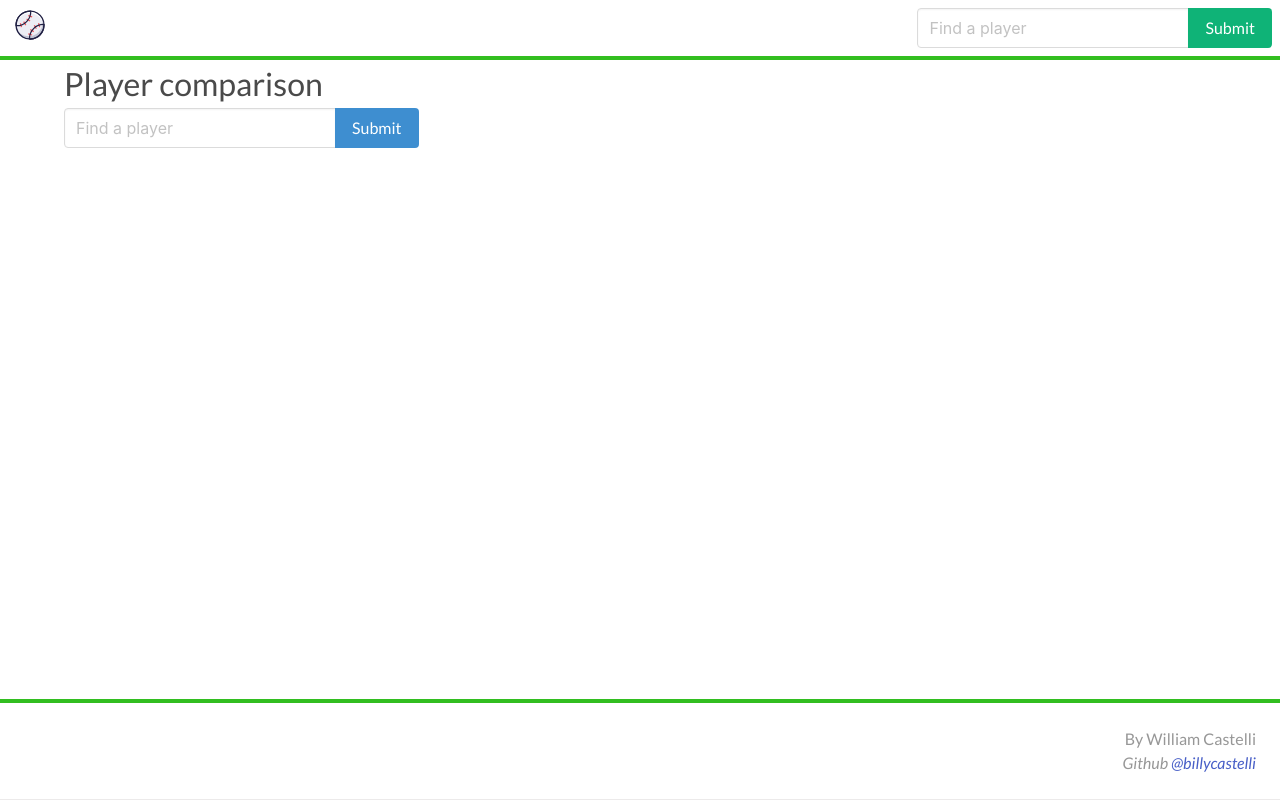
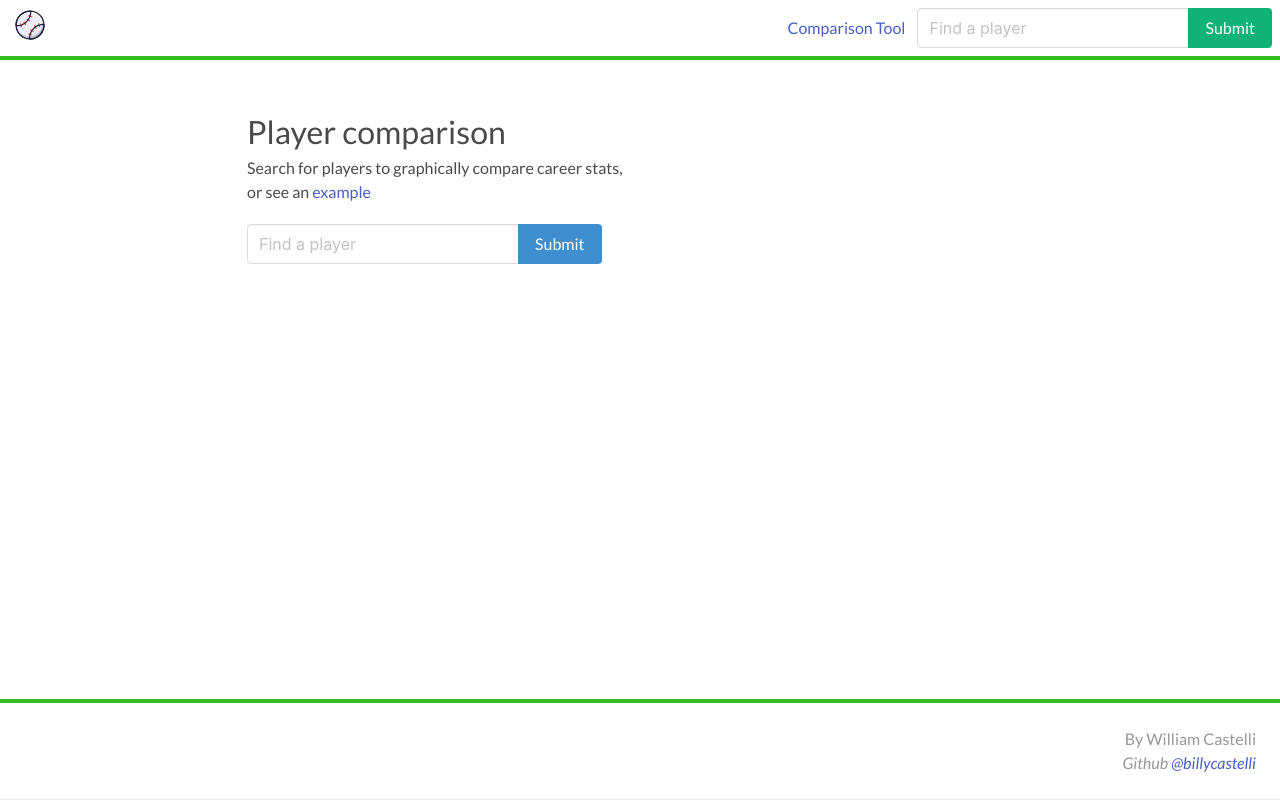
Before and after one commit to billycastelli/MLB-Stats-NextJS, a Next.js app: page /compare in a window 1280 px wide. Built offline with nearby package versions, Linux system fonts and the light colour scheme.

Commit message:
Overhaul the components, styling for the comparison page

```diff
--- a/components/BattingChart/BattingChart.jsx
+++ b/components/BattingChart/BattingChart.jsx
@@ -85,15 +85,6 @@ const BattingChart = (props) => {
                         symbolSize: 12,
                         symbolShape: "circle",
                         symbolBorderColor: "rgba(0, 0, 0, .5)",
-                        effects: [
-                          {
-                            on: "hover",
-                            style: {
-                              itemBackground: "rgba(0, 0, 0, .03)",
-                              itemOpacity: 1,
-                            },
-                          },
-                        ],
                       },
                     ]}
                     tooltip={(input) => {
--- a/components/Header/Header.jsx
+++ b/components/Header/Header.jsx
@@ -13,7 +13,13 @@ const Header = () => {
         </Link>
         {/* QuickStats */}
       </span>
+
       <div className={styles.search}>
+        <div className={styles.headerLink}>
+          <Link href="/compare">
+            <a>Comparison Tool</a>
+          </Link>
+        </div>
         <SearchInput />
       </div>
     </div>
--- a/components/Header/Header.module.css
+++ b/components/Header/Header.module.css
@@ -3,7 +3,6 @@
   justify-content: space-between;
   background-color: rgb(255, 255, 255);
   border-bottom: 4px solid #32be20;
-  /* height: 48px; */
 }
 
 .header_image {
@@ -27,8 +26,14 @@
   font-weight: 500;
 }
 
+.headerLink {
+  align-self: center;
+  font-size: 16px;
+  font-weight: 500;
+  margin-right: 12px;
+}
+
 .search {
   display: flex;
   margin: 8px;
-  /* align-items: flex-end; */
 }
--- /dev/null
+++ b/components/SearchInput/CompareInput.jsx
@@ -0,0 +1,37 @@
+import { useState } from "react";
+import styles from "./CompareInput.module.scss";
+
+const CompareInput = (props) => {
+  const [searchInput, setSearchInput] = useState("");
+
+  const handleSearchInput = (e) => {
+    setSearchInput(e.target.value);
+  };
+
+  const handleSearchSubmit = (e) => {
+    e.preventDefault();
+    props.setQuery(searchInput);
+  };
+  return (
+    <div className={`field has-addons ${styles["compare-input-div"]}`}>
+      <div className="control">
+        <form onSubmit={handleSearchSubmit}>
+          <input
+            className={`input`}
+            type="text"
+            placeholder="Find a player"
+            onChange={handleSearchInput}
+          />
+        </form>
+      </div>
+
+      <div className="control">
+        <a className={`button is-info`} onClick={handleSearchSubmit}>
+          Submit
+        </a>
+      </div>
+    </div>
+  );
+};
+
+export default CompareInput;
--- /dev/null
+++ b/components/SearchInput/CompareInput.module.scss
@@ -0,0 +1,3 @@
+.compare-input-div {
+  margin-top: 12px;
+}
--- /dev/null
+++ b/components/SearchResults/CompareResults.jsx
@@ -0,0 +1,57 @@
+import Router, { useRouter } from "next/router";
+import styles from "./CompareResults.module.scss";
+import { searchFetcher } from "../utils/fetchers";
+import useSWR from "swr";
+
+const CompareResults = (props) => {
+  const router = useRouter();
+  const result_size = 15;
+  let starting_index = 0;
+  const { data, error } = useSWR(
+    props.query && result_size && starting_index >= 0
+      ? ["/players", props.query, result_size, starting_index]
+      : null,
+    searchFetcher
+  );
+
+  const addPlayer = (playerid) => {
+    if (router.query.players) {
+      const playersString = router.query.players;
+      const playersArr = playersString.split("+");
+      if (playersArr.includes(playerid)) {
+        return;
+      }
+    }
+    Router.push({
+      pathname: router.pathname,
+      query: {
+        players: `${
+          router.query.players ? router.query.players : ""
+        }${playerid}+`,
+      },
+    });
+  };
+
+  return (
+    <>
+      <p>Results for {props.query}</p>
+      {data && (
+        <div>
+          {data.hits.map((hit, index) => (
+            <p>
+              <a
+                className={styles.playerResult}
+                key={index}
+                onClick={() => addPlayer(hit._source.player.playerid)}
+              >
+                {hit._source.player.name} +
+              </a>
+            </p>
+          ))}
+        </div>
+      )}
+    </>
+  );
+};
+
+export default CompareResults;
--- /dev/null
+++ b/components/SearchResults/CompareResults.module.scss
@@ -0,0 +1,6 @@
+.playerResult {
+  display: inline-block;
+  text-indent: 12px;
+  color: #5196f1;
+  cursor: pointer;
+}
--- a/components/utils/fetchers.jsx
+++ b/components/utils/fetchers.jsx
@@ -12,4 +12,28 @@ const pidFetcher = async (path) => {
   }
 };
 
-module.exports = { pidFetcher };
+const searchFetcher = async (
+  route,
+  query_string,
+  result_size,
+  starting_index
+) => {
+  try {
+    const url = `${process.env.NEXT_PUBLIC_LAMBDA_API_ENDPOINT}/search`;
+    const response = await fetch(url, {
+      method: "POST",
+      mode: "cors",
+      body: JSON.stringify({
+        name_input: query_string,
+        result_size: result_size,
+        starting_index: starting_index,
+      }),
+    });
+    const data = await response.json();
+    return data;
+  } catch (e) {
+    console.log(e);
+  }
+};
+
+module.exports = { pidFetcher, searchFetcher };
--- a/pages/compare.jsx
+++ b/pages/compare.jsx
@@ -1,125 +1,29 @@
 import { useState, useEffect } from "react";
 import Router, { useRouter } from "next/router";
-import useSWR from "swr";
-
+import Link from "next/link";
 import Head from "next/head";
 import Header from "../components/Header/Header";
 import Footer from "../components/Footer/Footer";
 import PlayerItem from "../components/PlayerItem/PlayerItem";
 import ComparisonChart from "../components/ComparisonChart/ComparisonChart";
-
-const fetcher = async (route, query_string, result_size, starting_index) => {
-  try {
-    const url = `${process.env.NEXT_PUBLIC_LAMBDA_API_ENDPOINT}/search`;
-    const response = await fetch(url, {
-      method: "POST",
-      mode: "cors",
-      body: JSON.stringify({
-        name_input: query_string,
-        result_size: result_size,
-        starting_index: starting_index,
-      }),
-    });
-    const data = await response.json();
-    return data;
-  } catch (e) {
-    console.log(e);
-  }
-};
-
-const SearchInput = (props) => {
-  const [searchInput, setSearchInput] = useState("");
-
-  const handleSearchInput = (e) => {
-    setSearchInput(e.target.value);
-  };
-
-  const handleSearchSubmit = (e) => {
-    e.preventDefault();
-    props.setQuery(searchInput);
-  };
-  return (
-    <div
-      className={`field has-addons ${
-        props.center === true && "has-addons-centered"
-      }`}
-    >
-      <div className="control">
-        <form onSubmit={handleSearchSubmit}>
-          <input
-            className={`input`}
-            type="text"
-            placeholder="Find a player"
-            onChange={handleSearchInput}
-          />
-        </form>
-      </div>
-
-      <div className="control">
-        <a className={`button is-info`} onClick={handleSearchSubmit}>
-          Submit
-        </a>
-      </div>
-    </div>
-  );
-};
-
-const SelectorBox = (props) => {
-  const router = useRouter();
-  const result_size = 15;
-  let starting_index = 0;
-  const { data, error } = useSWR(
-    props.query && result_size && starting_index >= 0
-      ? ["/players", props.query, result_size, starting_index]
-      : null,
-    fetcher
-  );
-  const addPlayer = (playerid) => {
-    if (router.query.players) {
-      const playersString = router.query.players;
-      const playersArr = playersString.split("+");
-      if (playersArr.includes(playerid)) {
-        return;
-      }
-    }
-    Router.push({
-      pathname: router.pathname,
-      query: {
-        players: `${
-          router.query.players ? router.query.players : ""
-        }${playerid}+`,
-      },
-    });
-  };
-
-  return (
-    <>
-      <p>Results for {props.query}</p>
-      {data && (
-        <div>
-          {data.hits.map((hit, index) => (
-            <p
-              key={index}
-              onClick={() => addPlayer(hit._source.player.playerid)}
-            >
-              <a>{hit._source.player.name}</a>
-            </p>
-          ))}
-        </div>
-      )}
-    </>
-  );
-};
+import CompareInput from "../components/SearchInput/CompareInput";
+import CompareResults from "../components/SearchResults/CompareResults";
 
 const ComparisonPage = () => {
   const router = useRouter();
   const [query, setQuery] = useState(undefined);
+
   const removePlayer = (playerid) => {
     if (router.query.players) {
       const oldPlayerString = router.query.players;
       const oldPlayerArr = oldPlayerString.split("+");
       const newPlayerArr = oldPlayerArr.filter((player) => player !== playerid);
       const newPlayerString = newPlayerArr.join("+");
+      if (newPlayerString === "") {
+        return Router.push({
+          pathname: router.pathname,
+        });
+      }
       Router.push({
         pathname: router.pathname,
         query: {
@@ -137,14 +41,21 @@ const ComparisonPage = () => {
       <div className="flex-page">
         <Header />
         <main className="flex-content">
-          <div className="container">
-            {/* <div className="columns"> */}
-            {/* <div className="column is-one-quarter"> */}
+          <div className="container section">
+            <div className="columns is-centered">
+              <div className="column is-three-quarters">
                 <h1>Player comparison</h1>
+                <p style={{ marginBottom: "8px" }}>
+                  Search for players to graphically compare career stats,
+                  <br /> or see an{" "}
+                  <Link href="/compare?players=rodrial01%2Bpujolal01%2Bjeterde01%2B">
+                    <a>example</a>
+                  </Link>
+                </p>
                 <div className="columns">
                   <div className="column">
-                <SearchInput setQuery={setQuery} />
-                {query && <SelectorBox query={query} />}
+                    <CompareInput setQuery={setQuery} />
+                    {query && <CompareResults query={query} />}
                   </div>
                   <div className="column">
                     {router.query.players && (
@@ -165,8 +76,8 @@ const ComparisonPage = () => {
                     )}
                   </div>
                 </div>
-            {/* </div> */}
-            {/* <div className="column"> */}
+              </div>
+            </div>
             {router.query.players && (
               <>
                 <ComparisonChart
@@ -176,8 +87,6 @@ const ComparisonPage = () => {
                 />
               </>
             )}
-            {/* </div> */}
-            {/* </div> */}
           </div>
         </main>
         <Footer />
```
Also changed, not shown: pages/search.jsx (+2 -20 lines). Lines whose indentation alone changed are shown as unchanged.
